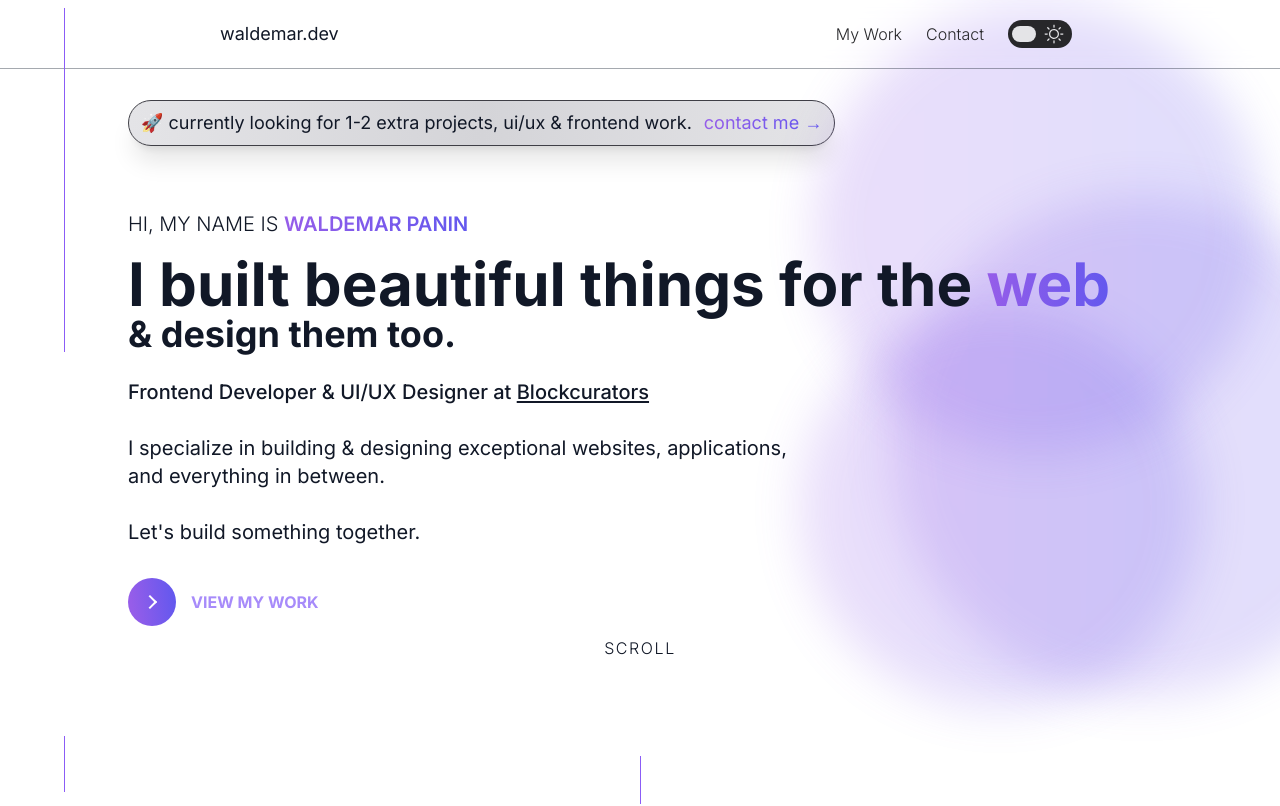
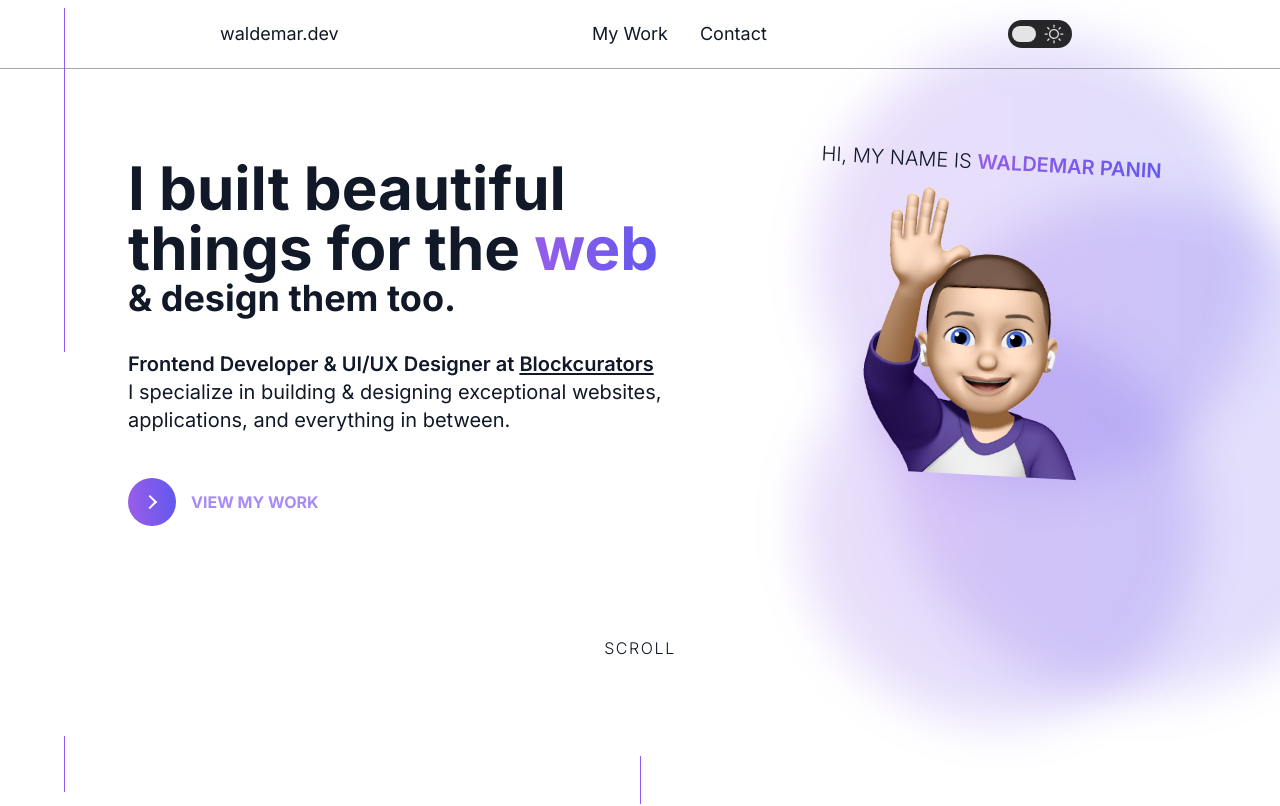
Before and after one commit to walde-dev/walde-portfolio, a Next.js app: page / in a window 1280 px wide. Shown: the top 806 px of the page. Built offline with nearby package versions, Linux system fonts and the light colour scheme.

Commit message:
add memoji

```diff
--- a/src/components/Header.tsx
+++ b/src/components/Header.tsx
@@ -19,7 +19,7 @@
     };
   }, []);
   return (
-    <header className="glass-bg border-b border-gray-800/40 fixed top-0 z-50 flex w-full overflow-hidden px-2 md:px-20">
+    <header className="glass-bg fixed top-0 z-50 flex w-full overflow-hidden border-b border-gray-800/40 px-2 md:px-20">
       <Fade
         big
         cascade
@@ -39,7 +39,7 @@
               </a>
             </Link>
           </h1>
-          <div className="text-sm xs:text-base flex flex-row items-center gap-2 font-light text-zinc-800 dark:text-zinc-200 sm:gap-6">
+          <div className="space-x-8">
             <a
               href="#work"
               className="underline-gradient-only underline-gradient hover:text-black hover:dark:text-white"
@@ -52,6 +52,8 @@
             >
               Contact
             </a>
+          </div>
+          <div className="flex flex-row items-center gap-2 text-sm font-light text-zinc-800 dark:text-zinc-200 xs:text-base sm:gap-6">
             <ThemeButton shrink={animateHeader} />
           </div>
         </div>
--- a/src/components/InfoBanner.tsx
+++ b/src/components/InfoBanner.tsx
@@ -7,18 +7,27 @@
       cascade
       triggerOnce
       delay={100}
-      className="flex w-full max-w-5xl items-center justify-center md:justify-start"
+      className="-mt-2 flex max-w-[450px] items-center justify-center md:justify-start"
     >
-      <div className="mb-4 flex flex-col items-center space-x-2 space-y-3 rounded-[32px] border border-zinc-700 bg-opacity-60 bg-gradient-to-r from-zinc-200 via-zinc-300 to-zinc-200  px-3 py-2 text-lg shadow-xl backdrop-blur-lg transition-all duration-150 ease-in-out hover:opacity-100 dark:from-[#242427] dark:via-zinc-800 dark:to-[#242427] dark:opacity-80 sm:mb-0 lg:max-w-[800px] lg:flex-row lg:justify-start lg:space-x-3 lg:space-y-0 xl:max-w-fit">
-        <span className="text-center md:text-left ">
-          🚀 currently looking for 1-2 extra projects, ui/ux & frontend work.
+      <div className="mb-4 flex flex-col items-center space-y-4 rounded-[32px] border border-zinc-700 bg-opacity-60 bg-gradient-to-r from-zinc-200 via-zinc-300 to-zinc-200 px-8 py-4  text-center  text-lg shadow-xl transition-all duration-150 ease-in-out dark:from-[#242427] dark:via-zinc-800 dark:to-[#242427]  sm:mb-0">
+        <span className="flex flex-row items-center space-x-3 whitespace-nowrap text-lg font-bold">
+          <svg height="15" width="15">
+            <circle
+              cx="7"
+              cy="7"
+              r="6"
+              className="animate-pulse"
+              fill="green"
+            />
+          </svg>{" "}
+          <span>Available for new projects</span>
         </span>
-        <a
+        {/* <a
           href="#contact"
-          className="gradient bg-clip-text text-transparent transition-all duration-150 ease-in-out hover:font-semibold hover:underline"
+          className="peer w-full rounded-xl bg-violet-600 py-2 font-medium text-white transition-all duration-150 ease-in-out hover:bg-violet-500"
         >
-          contact me →
-        </a>
+          Contact Me
+        </a> */}
       </div>
     </Fade>
   );
--- a/src/pages/index.tsx
+++ b/src/pages/index.tsx
@@ -18,20 +18,16 @@
     <div className="flex w-full max-w-5xl flex-1 flex-col pt-[50px] md:pt-[100px]">
       <div className="flex h-full flex-col justify-between md:h-screen">
         <div className="relative flex w-full flex-col space-y-4 text-left">
-          <InfoBanner />
-          <Fade cascade damping={0.2} triggerOnce className="">
+          <Fade cascade damping={0.2} triggerOnce className="relative">
             <BackgroundGlow className="gradient animation-delay-2000 -right-60 top-24 h-[500px] w-[500px] rounded-full bg-gradient-to-r from-[#965de9] to-[#6358ee]" />
             <BackgroundGlow className="gradient -right-12 top-52 h-[400px] w-[400px] rounded-full bg-gradient-to-r from-[#965de9] to-[#6358ee] " />
             <BackgroundGlow className="gradient animation-delay-4000 -right-28 -top-24 h-[450px] w-[450px] rounded-full bg-gradient-to-r from-[#965de9] to-[#6358ee]" />
-            <span className="tracking- flex-nowrap text-lg font-light uppercase md:text-xl">
-              Hi, my name is{" "}
-              <span className="gradient whitespace-nowrap bg-gradient-to-r from-[#965de9] to-[#6358ee] bg-clip-text font-semibold text-transparent">
-                Waldemar Panin
-              </span>
-            </span>
+            <div className="flex  items-center justify-between md:flex-row">
+              <div className="">
                 <div className="font-bold">
                   <h2 className="text-4xl  sm:text-5xl md:text-6xl">
-                I built beautiful things for the{" "}
+                    I built beautiful <br />
+                    things for the{" "}
                     <span className="gradient bg-gradient-to-r from-[#965de9] to-[#6358ee] bg-clip-text text-transparent">
                       web
                     </span>
@@ -41,8 +37,8 @@
                     & design them too.
                   </span>
                 </div>
-            <p className="mt-2 text-xl font-normal dark:font-light md:w-[65%]">
-              <span className="font-medium">
+                <p className="mt-8 text-xl font-normal dark:font-light md:w-[85%]">
+                  <span className="font-semibold">
                     Frontend Developer & UI/UX Designer at{" "}
                     <a
                       href="https://blockcurators.com"
@@ -53,10 +49,9 @@
                       Blockcurators
                     </a>
                   </span>
+                  <br />I specialize in building & designing exceptional
+                  websites, applications, and everything in between. <br />{" "}
                   <br />
-              <br />I specialize in building & designing exceptional websites,
-              applications, and everything in between. <br /> <br />
-              <span>Let&apos;s build something together. </span>
                 </p>
                 <div className="flex items-center justify-center md:block">
                   <button className="learn-more mt-4">
@@ -67,6 +62,35 @@
                       View my work
                     </a>
                   </button>
+                </div>
+              </div>
+              <div className="group whitespace-nowrap hidden rotate-[3deg] flex-col items-center justify-center lg:flex">
+                <span className="flex-nowrap text-lg font-light uppercase md:text-xl">
+                  Hi, my name is{" "}
+                  <span className="gradient whitespace-nowrap bg-gradient-to-r from-[#965de9] to-[#6358ee] bg-clip-text font-semibold text-transparent">
+                    Waldemar Panin
+                  </span>
+                </span>
+                <div className="relative scale-100 object-contain transition-all duration-500 ease-in-out group-hover:absolute group-hover:scale-0 group-hover:opacity-0  group-hover:duration-100">
+                  <Image
+                    className="object-contain"
+                    src="/images/hello.png"
+                    width={300}
+                    height={300}
+                    alt="hello"
+                  />
+                </div>
+                <div className="absolute scale-0 transition-all duration-100 ease-in-out group-hover:relative group-hover:block group-hover:scale-100 group-hover:duration-500">
+                  <Image
+                    className="object-contain"
+                    src="/images/mac.png"
+                    width={300}
+                    height={300}
+                    alt="hello"
+                  />
+                </div>
+                <InfoBanner />
+              </div>
             </div>
           </Fade>
         </div>
```
Also changed, not shown: public/images/hello.png (added), public/images/mac.png (added). Lines whose indentation alone changed are shown as unchanged.
